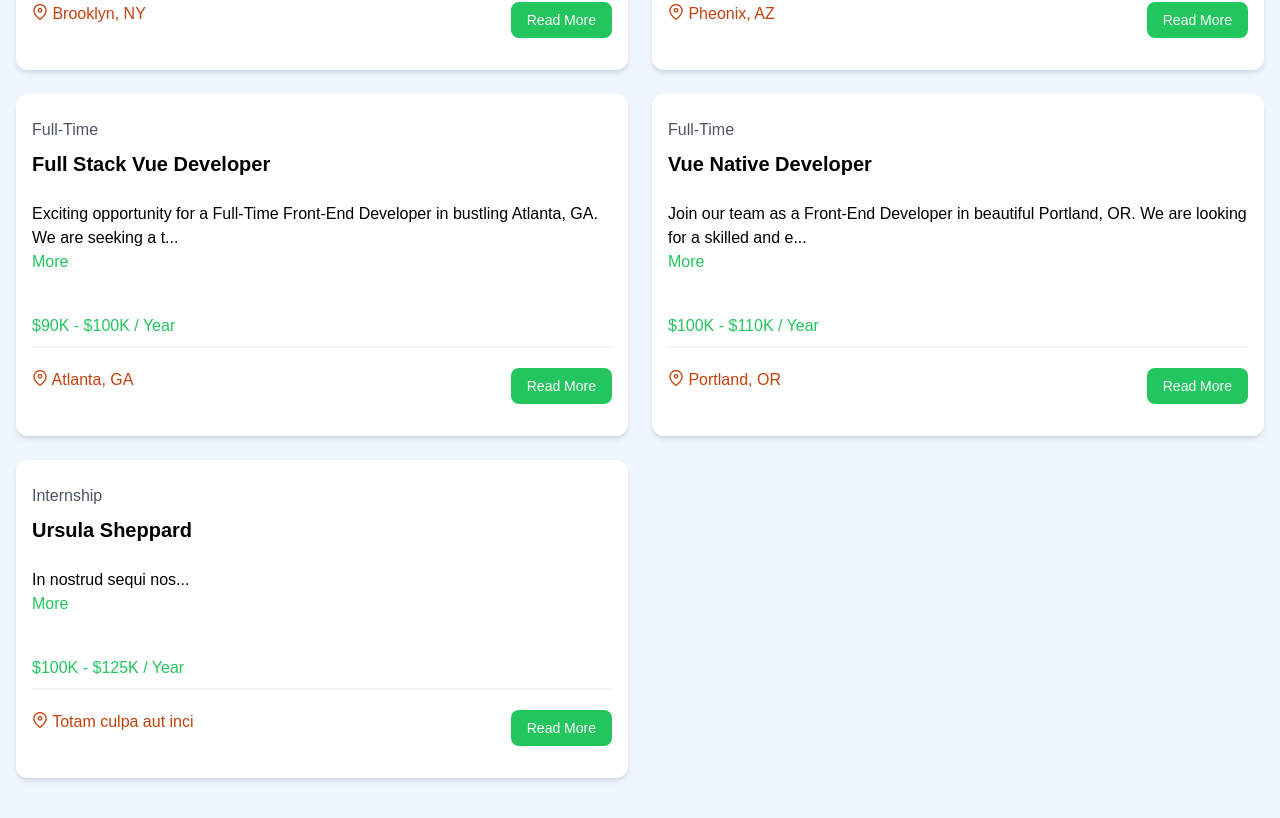
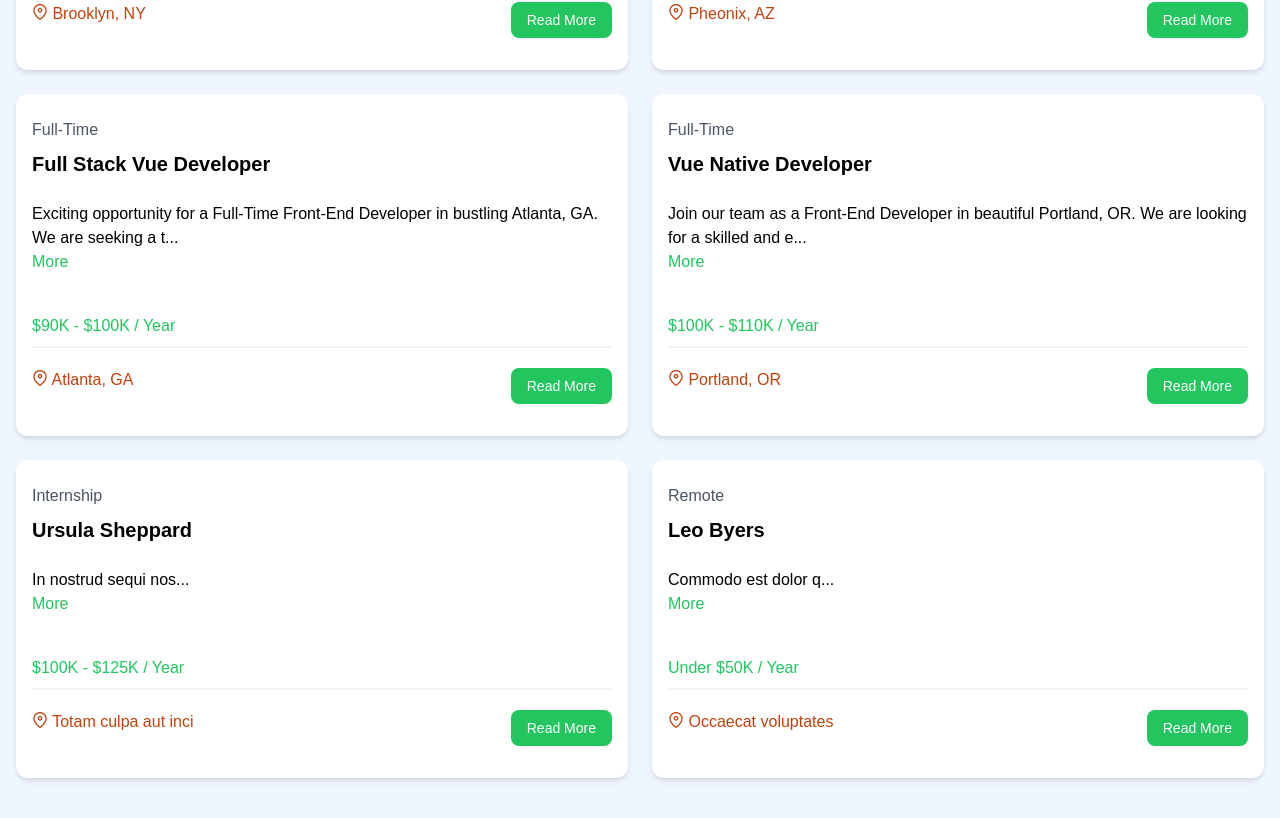
Before and after one commit to ATM-Shifat/job-market, a Vue app: page /jobs in a window 1280 px wide. Shown: the part 819-1637 px from the top of the page. Built offline with nearby package versions, Linux system fonts and the light colour scheme; data requests are answered from the project's data file.

Commit message:
minor debugging

```diff
--- a/src/components/JobOption.vue
+++ b/src/components/JobOption.vue
@@ -12,6 +12,7 @@ const router = useRouter();
 const toast = useToast();
 
 const jobId = typeof(route.params.id) === "undefined" ? -1 : route.params.id;
+const path = typeof(route.params.id) === "undefined" ? '/' : `/jobs/${route.params.id}`;
 
 const state = reactive({
     job: Object,
@@ -111,7 +112,7 @@ if(jobId !== -1){
 
  <section class="bg-green-50">
 
-      <BackButton path="/"/>
+      <BackButton :path="path"/>
 
       <div v-if="state.isLoading === true" class="text-center tet-gray-500 py-6">
         <PulseLoader />
--- a/src/jobs.json
+++ b/src/jobs.json
@@ -97,6 +97,20 @@
         "contactEmail": "tapas@mailinator.com",
         "contactPhone": "+1 (529) 824-5343"
       }
+    },
+    {
+      "id": "0df7",
+      "type": "Remote",
+      "title": "Leo Byers",
+      "description": "Commodo est dolor q",
+      "salary": "Under $50K",
+      "location": "Occaecat voluptates ",
+      "company": {
+        "name": "Odonnell and Robles Traders",
+        "description": "Voluptate dolor fugi",
+        "contactEmail": "vubi@mailinator.com",
+        "contactPhone": "+1 (486) 111-2122"
+      }
     }
   ]
 }
```
